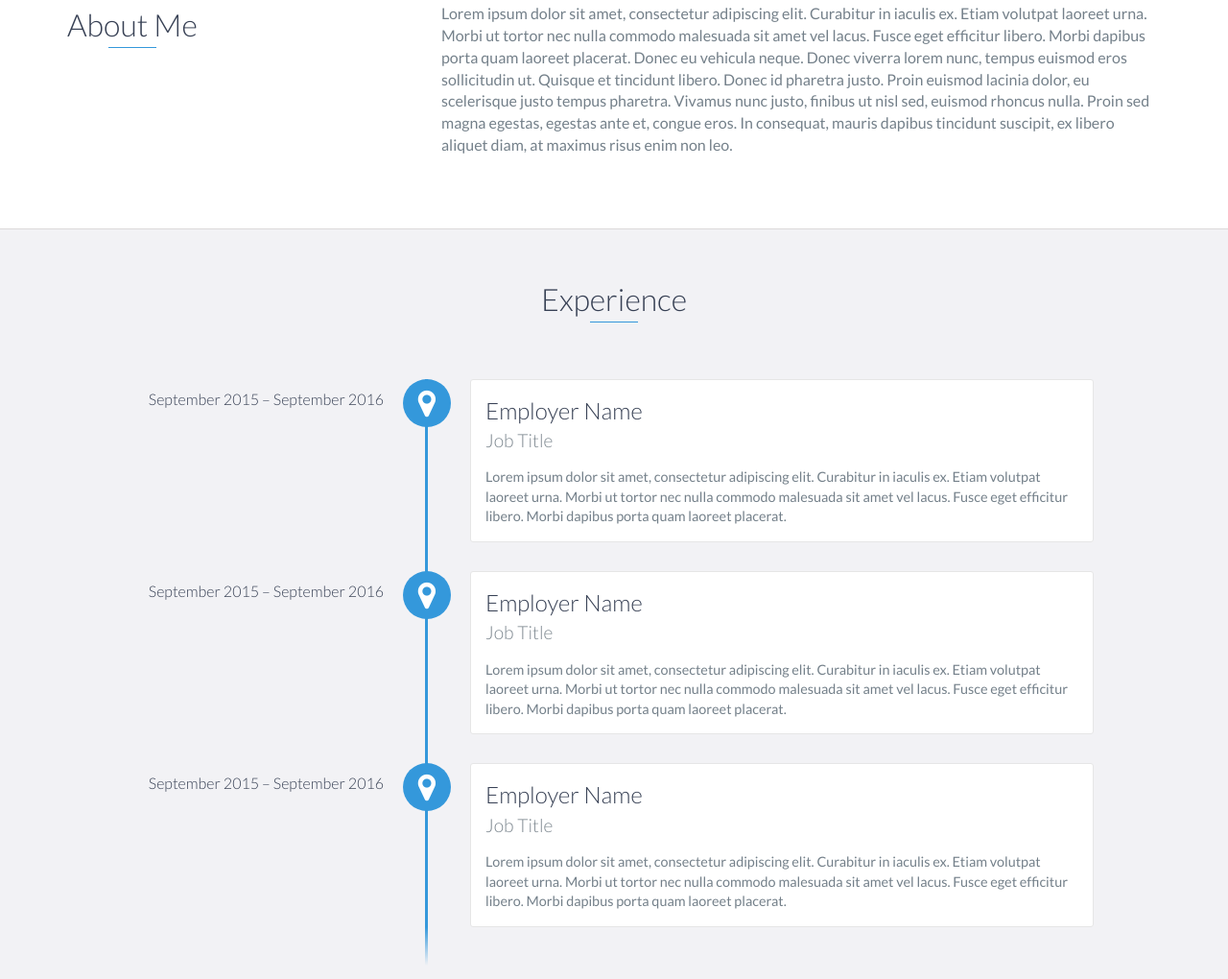
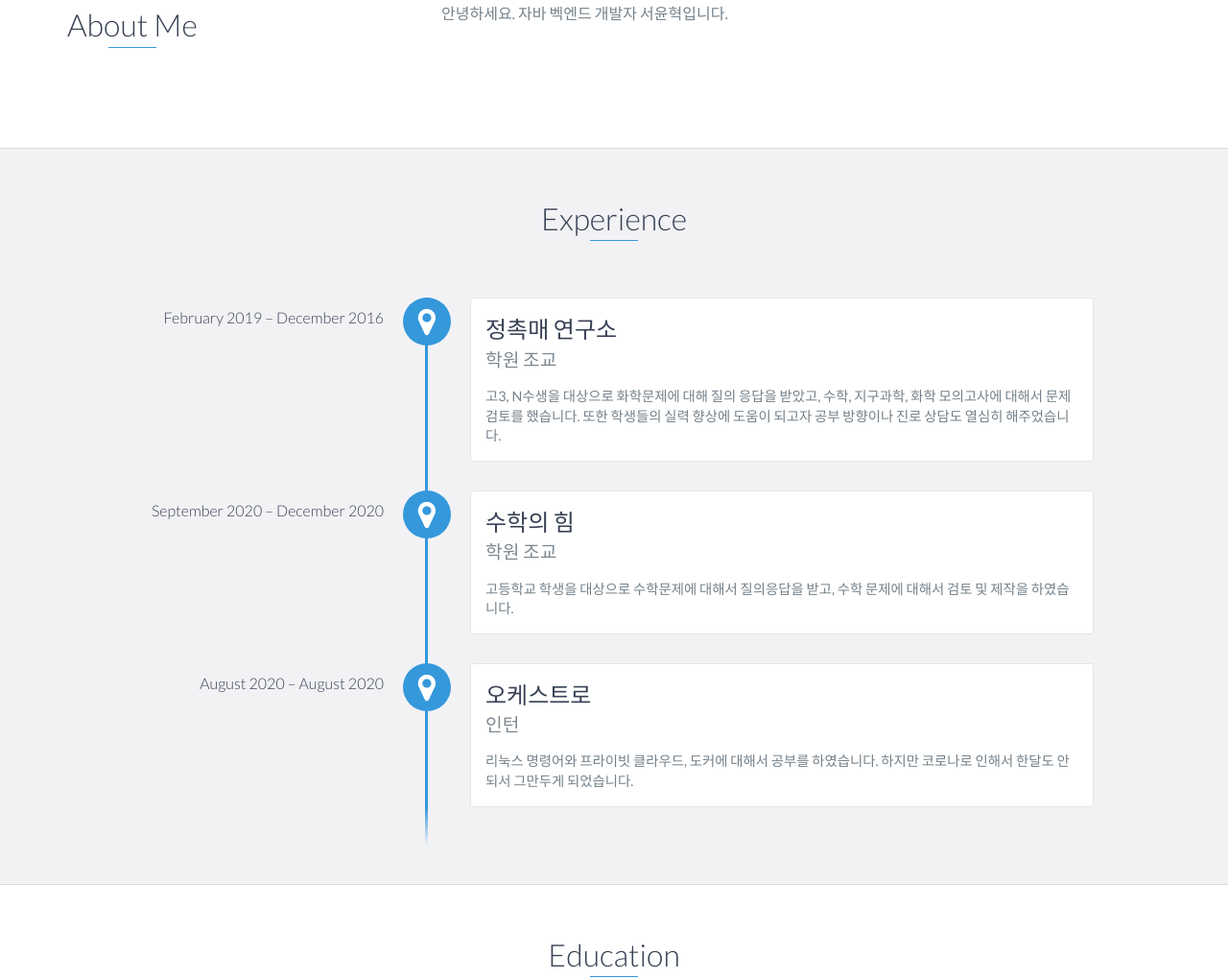
Before and after one commit to syh24/syh24.github.io, a website: page index.html in a window 1280 px wide. Shown: the part 872-1892 px from the top of the page at 96% size. Drawn offline with nearby package versions, Linux system fonts and the light colour scheme.

Commit message:
Update index.html

```diff
--- a/index.html
+++ b/index.html
@@ -73,9 +73,7 @@
                 </div>
                 <div class="col-md-8">
                     <p>
-                        Lorem ipsum dolor sit amet, consectetur adipiscing elit. Curabitur in iaculis ex. Etiam volutpat laoreet urna. Morbi ut tortor nec nulla commodo malesuada sit amet vel lacus. Fusce eget efficitur libero. Morbi dapibus porta quam laoreet placerat. Donec
-                        eu vehicula neque. Donec viverra lorem nunc, tempus euismod eros sollicitudin ut. Quisque et tincidunt libero. Donec id pharetra justo. Proin euismod lacinia dolor, eu scelerisque justo tempus pharetra. Vivamus nunc justo, finibus
-                        ut nisl sed, euismod rhoncus nulla. Proin sed magna egestas, egestas ante et, congue eros. In consequat, mauris dapibus tincidunt suscipit, ex libero aliquet diam, at maximus risus enim non leo.
+                        안녕하세요. 자바 벡엔드 개발자 서윤혁입니다.
                     </p>
                 </div>
             </div>
@@ -86,27 +84,27 @@
     <div id="experience" class="background-alt">
         <h2 class="heading">Experience</h2>
         <div id="experience-timeline">
-            <div data-date="September 2015 – September 2016">
-                <h3>Employer Name</h3>
-                <h4>Job Title</h4>
+            <div data-date="February 2019 – December 2016">
+                <h3>정촉매 연구소</h3>
+                <h4>학원 조교</h4>
                 <p>
-                    Lorem ipsum dolor sit amet, consectetur adipiscing elit. Curabitur in iaculis ex. Etiam volutpat laoreet urna. Morbi ut tortor nec nulla commodo malesuada sit amet vel lacus. Fusce eget efficitur libero. Morbi dapibus porta quam laoreet placerat.
+                    고3, N수생을 대상으로 화학문제에 대해 질의 응답을 받았고, 수학, 지구과학, 화학 모의고사에 대해서 문제 검토를 했습니다. 또한 학생들의 실력 향상에 도움이 되고자 공부 방향이나 진로 상담도 열심히 해주었습니다.
                 </p>
             </div>
 
-            <div data-date="September 2015 – September 2016">
-                <h3>Employer Name</h3>
-                <h4>Job Title</h4>
+            <div data-date="September 2020 – December 2020">
+                <h3>수학의 힘</h3>
+                <h4>학원 조교</h4>
                 <p>
-                    Lorem ipsum dolor sit amet, consectetur adipiscing elit. Curabitur in iaculis ex. Etiam volutpat laoreet urna. Morbi ut tortor nec nulla commodo malesuada sit amet vel lacus. Fusce eget efficitur libero. Morbi dapibus porta quam laoreet placerat.
+                    고등학교 학생을 대상으로 수학문제에 대해서 질의응답을 받고, 수학 문제에 대해서 검토 및 제작을 하였습니다.
                 </p>
             </div>
 
-            <div data-date="September 2015 – September 2016">
-                <h3>Employer Name</h3>
-                <h4>Job Title</h4>
+            <div data-date="August 2020 – August 2020">
+                <h3>오케스트로</h3>
+                <h4>인턴</h4>
                 <p>
-                    Lorem ipsum dolor sit amet, consectetur adipiscing elit. Curabitur in iaculis ex. Etiam volutpat laoreet urna. Morbi ut tortor nec nulla commodo malesuada sit amet vel lacus. Fusce eget efficitur libero. Morbi dapibus porta quam laoreet placerat.
+                   	리눅스 명령어와 프라이빗 클라우드, 도커에 대해서 공부를 하였습니다. 하지만 코로나로 인해서 한달도 안되서 그만두게 되었습니다.
                 </p>
             </div>
         </div>
```
